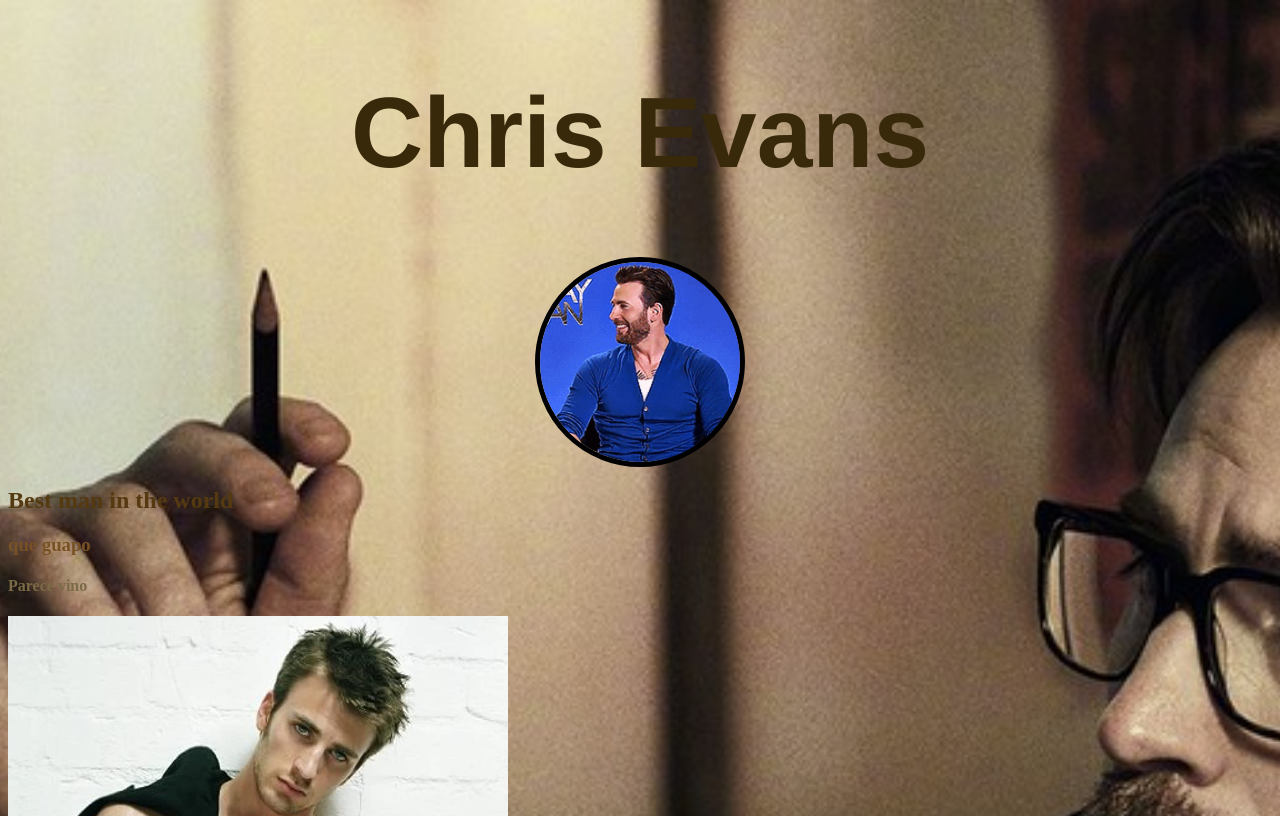
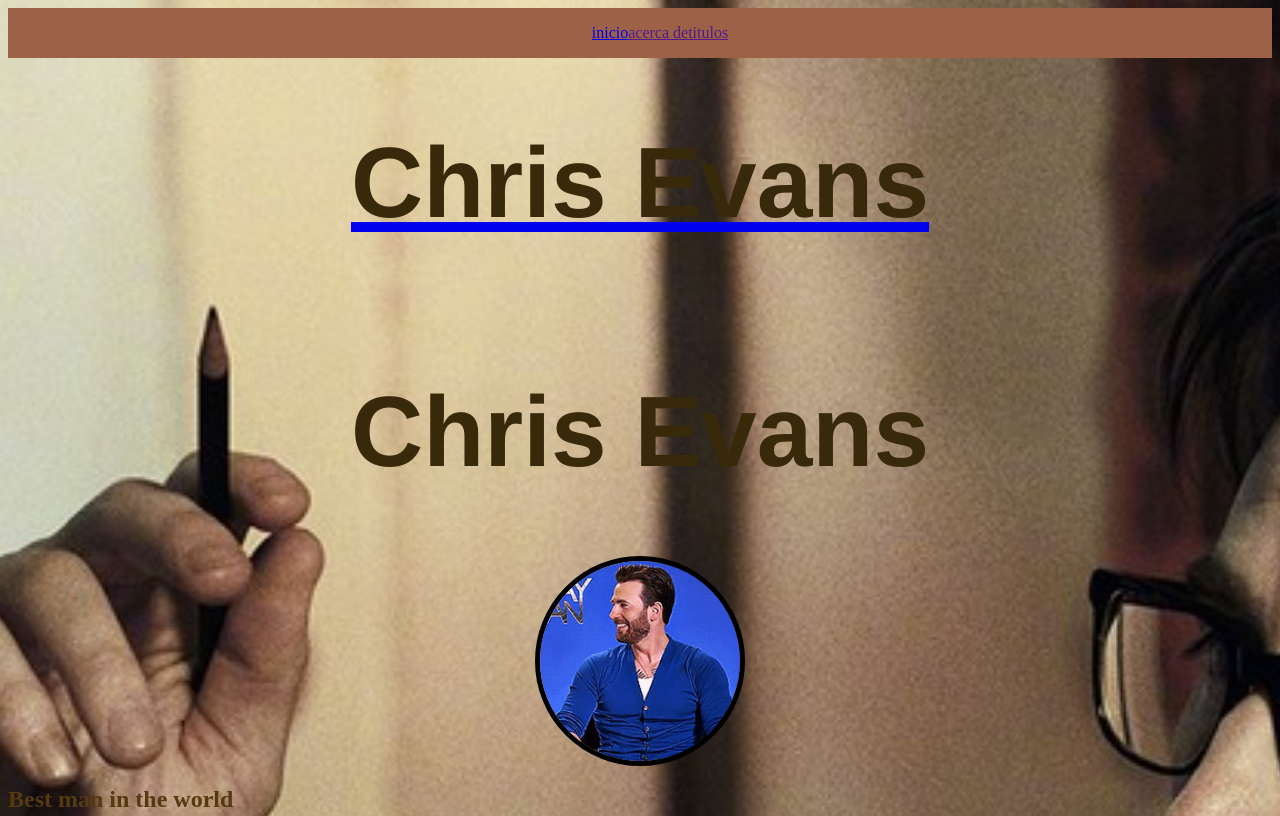
Before and after one commit to muitoquente/PaginaWebLake, a plain HTML site: page index.html in a window 1280 px wide. Shown: the top 816 px of the page. Drawn offline with Linux system fonts and the light colour scheme.

Commit message:
Add files via upload

```diff
--- a/css/style.css
+++ b/css/style.css
@@ -60,3 +60,15 @@ h6{
 width: 500px;
 height: 500px;
   }
+nav{
+  display: flex;
+  justify-content: space-around;
+  align-items: center;
+  background-color: rgb(156, 97, 71);
+}
+ nav ul{
+  display: flex;
+  justify-content: space-around;
+  align-items: center;
+  list-style: none;
+ }
--- a/index.html
+++ b/index.html
@@ -8,7 +8,27 @@
   <title>Joshua Irvin Posadas Pichardo</title>
 </head>
 <body>
+  <div>
+    <nav>
+      <ul>
+        <a href="#parrafo`">
+          <li>inicio</li>
+        </a>
+        <a href="">
+          <li>acerca de</li>
+        </a>
+        <a href="">
+          <li>titulos</li>
+        </a>
+
+
+      </ul>
+    </nav>
+  </div>
   <div class="inicio">
+    <a href="#christi">
+      <h1>Chris Evans</h1>
+    </a>
     <h1>Chris Evans</h1>
     <img src="img/chris-evans.gif" alt="chris sir" width="200px" height="200px">
   </div>
@@ -40,12 +60,15 @@
   <li>chis</li>
   <li>Sir</li>
 </u1>
-<h2> personajes</h2>
+<h2 id="christi"> personajes</h2>
 <o1>
   <li>capitan america</li>
   <li>antorcha humana</li>
   <li>Lloyd Hansen</li>
 </o1>
+<a href="https://www.google.com" target="_blank">
+  visita google
+</a>
 <p>
   chris evans el mas guapo junto con henry calvin y despues de mi novio
 </p>
```
